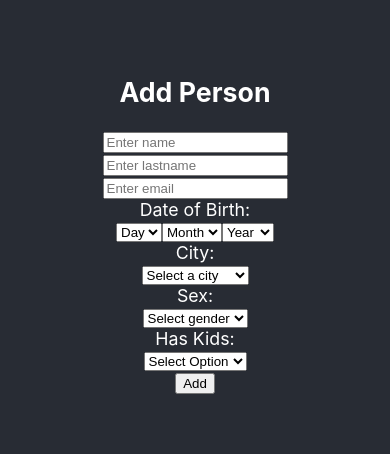
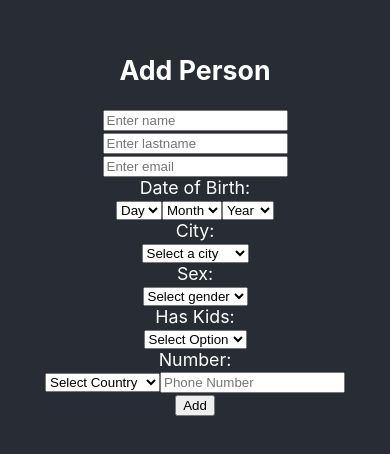
Before and after one commit to VMM-MMV/CV-App, a React (Create React App) app in the folder app/: page / in a window 390 px wide. Shown: the part 198-652 px from the top of the page. Built offline with nearby package versions, Linux system fonts and the light colour scheme.

Commit message:
added phone number field

```diff
--- a/app/src/PersonForm.js
+++ b/app/src/PersonForm.js
@@ -11,6 +11,9 @@ function PersonForm() {
     const [city, setCity] = useState('');
     const [email, setEmail] = useState('');
     const [hasKids, setHasKids] = useState('');
+    const [phoneNumber, setPhoneNumber] = useState('');
+    const [countryCode, setCountryCode] = useState('');
+
 
     const cities = [
         "Chișinău", "Bălți", "Bender", "Briceni", "Vadul lui Vodă", "Vulcănești", "Glodeni",
@@ -21,6 +24,12 @@ function PersonForm() {
         "Cădăr-Lunga", "Cimișlia", "Șoldănești", "Ștefan Vodă", "Ialoveni"
     ];
 
+    const countries = [
+        {name: 'Moldova', code: '+373'},
+        {name: 'Romania', code: '+40'},
+        {name: 'Japan', code: '+81'}
+    ];
+
     const days = Array.from({ length: 31 }, (_, i) => i + 1);
     const months = Array.from({ length: 12 }, (_, i) => i + 1);
     const currentYear = new Date().getFullYear();
@@ -29,14 +38,14 @@ function PersonForm() {
     const handleSubmit = async (e) => {
         e.preventDefault();
 
-        if (!name || !lastname || !day || !month || !year || !sex || !city || !email || !hasKids) {
+        if (!name || !lastname || !day || !month || !year || !sex || !city || !email || !hasKids || !phoneNumber || !countryCode) {
             alert('Please fill out all fields.');
             return;
         }
 
         try {
             const birthdate = `${year}-${String(month).padStart(2, '0')}-${String(day).padStart(2, '0')}`;
-            await axios.post('http://localhost:8080/addPerson', { name, lastname, birthdate, city, sex , email, hasKids});
+            await axios.post('http://localhost:8080/addPerson', { name, lastname, birthdate, city, sex , email, hasKids, phoneNumber, countryCode});
             alert('Person added successfully!');
             setName('');
             setLastname('');
@@ -46,6 +55,8 @@ function PersonForm() {
             setSex('');
             setCity('');
             setEmail('');
+            setCountryCode('');
+            setPhoneNumber('');
             setHasKids('');
         } catch (error) {
             alert('Error adding person: ' + error);
@@ -94,6 +105,23 @@ function PersonForm() {
                     <option value="NO">No</option>
                 </select><br />
 
+                Number:<br />
+                <select value={countryCode} onChange={e => setCountryCode(e.target.value)}>
+                    <option value="">Select Country</option>
+                    {countries.map(country => (
+                        <option key={country.code} value={country.code}>
+                            {country.name} ({country.code})
+                        </option>
+                    ))}
+                </select>
+                <input
+                    type="text"
+                    value={phoneNumber}
+                    onChange={e => setPhoneNumber(e.target.value)}
+                    placeholder="Phone Number"
+                />
+                <br />
+
                 <button type="submit">Add</button>
             </form>
         </div>
```
